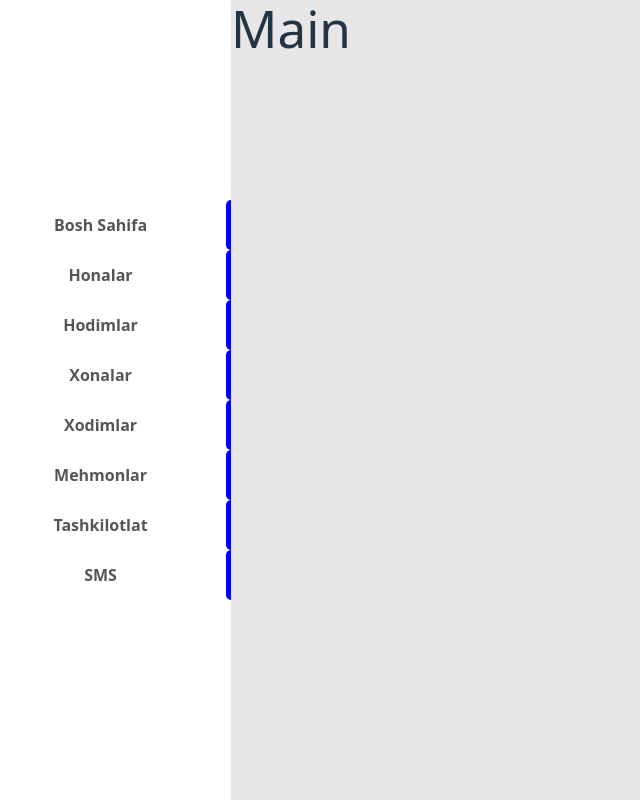
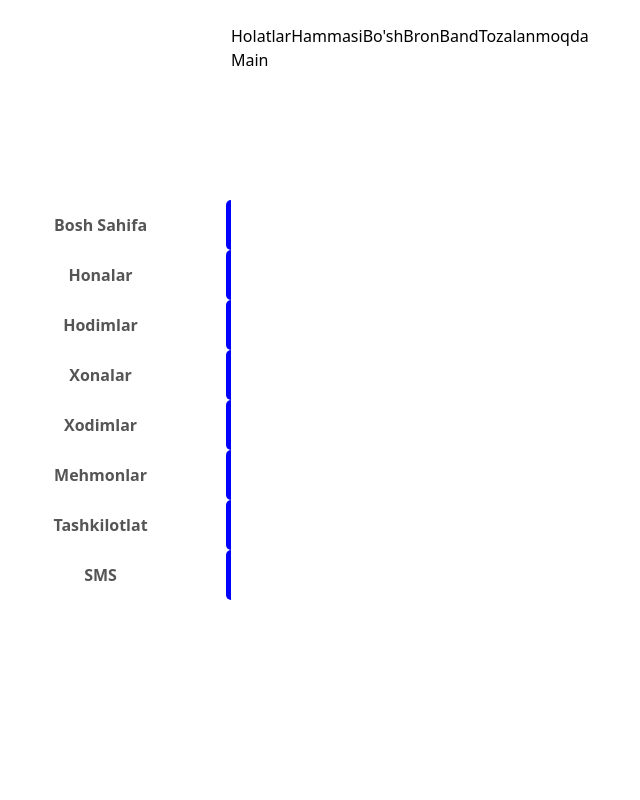
Before and after one commit to NodirbekAzamov/Hotel, a React (Vite) app: page / in a window 1280 px wide. Shown: the whole page, without its empty margins (25-665 px from the left). Built offline with nearby package versions, Linux system fonts and the light colour scheme.

Commit message:
main page created

```diff
--- a/src/components/navbar/Navbar.jsx
+++ b/src/components/navbar/Navbar.jsx
@@ -2,8 +2,18 @@ import React from 'react'
 
 const Navbar = () => {
   return (
-    <nav>
-
+    <nav className='navbar'>
+      <div className='navbar__left'>
+        <input type="text" className='navbar__search'/>
+        <div>
+            <button>Holatlar</button>
+            <button>Hammasi</button>
+            <button>Bo'sh</button>
+            <button>Bron</button>
+            <button>Band</button>
+            <button>Tozalanmoqda</button>
+        </div>
+      </div>
     </nav>
   )
 }
--- a/src/index.css
+++ b/src/index.css
@@ -16,59 +16,3 @@
   -webkit-font-smoothing: antialiased;
   -moz-osx-font-smoothing: grayscale;
 }  */
-
- a {
-  font-weight: 500;
-  color: #646cff;
-  text-decoration: inherit;
-}
-a:hover {
-  color: #535bf2;
-}
-
- body {
-  margin: 0;
-  /* display: flex;
-  place-items: center; */
-  min-width: 320px;
-  min-height: 100vh;
-  background-color: #e8e6e6;
-}
-
-h1 {
-  font-size: 3.2em;
-  line-height: 1.1;
-}
-
-button {
-  border-radius: 8px;
-  border: 1px solid transparent;
-  padding: 0.6em 1.2em;
-  font-size: 1em;
-  font-weight: 500;
-  font-family: inherit;
-  background-color: #1a1a1a;
-  cursor: pointer;
-  transition: border-color 0.25s;
-}
-
-button:hover {
-  border-color: #646cff;
-}
-button:focus,
-button:focus-visible {
-  outline: 4px auto -webkit-focus-ring-color;
-}
-
-@media (prefers-color-scheme: light) {
-  :root {
-    color: #213547;
-    background-color: #ffffff;
-  }
-  a:hover {
-    color: #747bff;
-  }
-  button {
-    background-color: #f9f9f9;
-  }
-}
--- a/src/pages/Main/Main.jsx
+++ b/src/pages/Main/Main.jsx
@@ -1,8 +1,8 @@
 import React from 'react'
-
+import "./Main.scss"
 const Main = () => {
   return (
-    <div>
+    <div className='main'>
       <h1>Main</h1>
     </div>
   )
--- /dev/null
+++ b/src/pages/Main/Main.scss
@@ -0,0 +1,6 @@
+* {
+    padding: 0;
+    margin: 0;
+    box-sizing: border-box;
+    list-style: none;
+}
```
